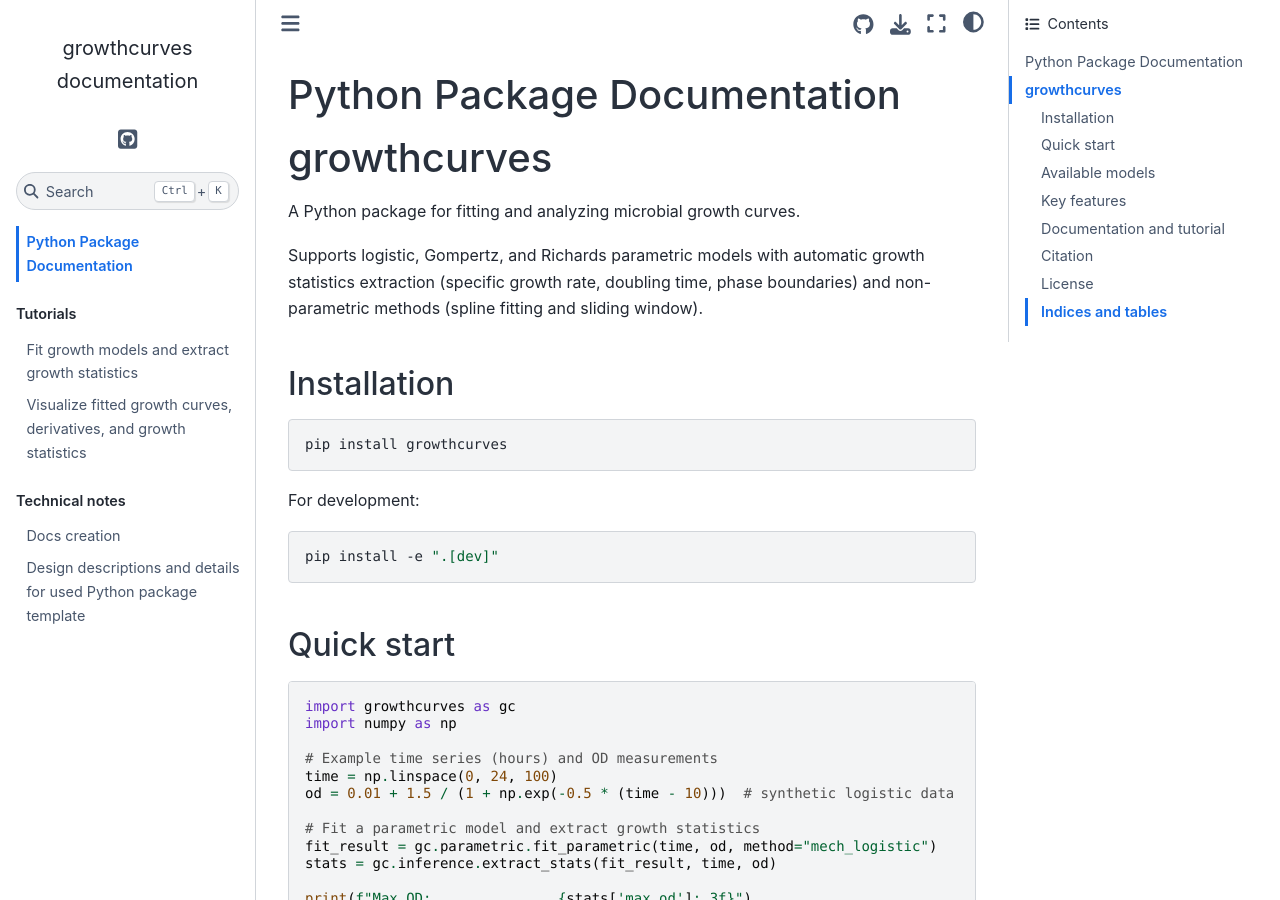
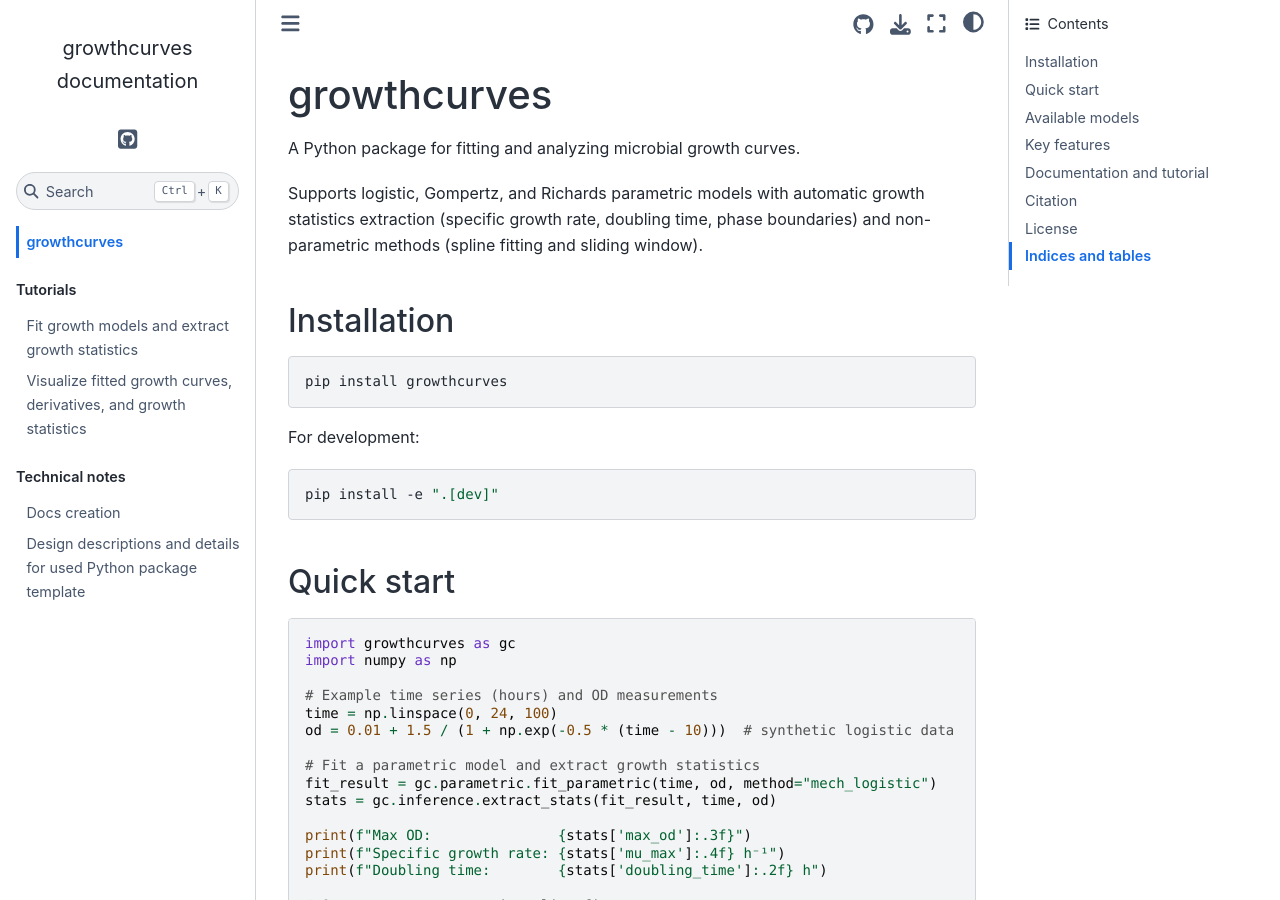
Before and after one commit to biosustain/growthcurves, a Sphinx documentation site: the page built from docs/index.md, in a window 1280 px wide and 900 px high. Built offline with Sphinx 7.4.7 and the Sphinx Book theme 1.1.4, drawn with Linux system fonts in a browser that asks for light colours; pages that are not in the unit, such as notebooks, are missing from menus; comment, search, counter and statistics services are not loaded.

Commit message:
:fire: remove template title, only use README title

````diff
--- a/docs/index.md
+++ b/docs/index.md
@@ -1,5 +1,3 @@
-# Python Package Documentation
-
 ```{include} ../README.md
 :start-line: 0
 :relative-docs: docs
````
